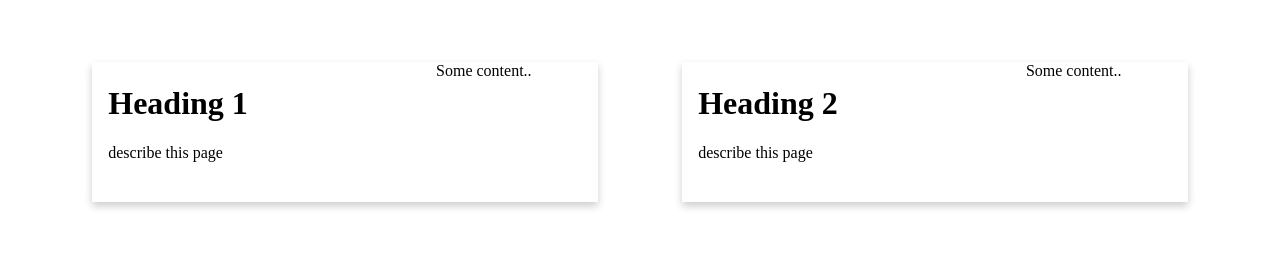
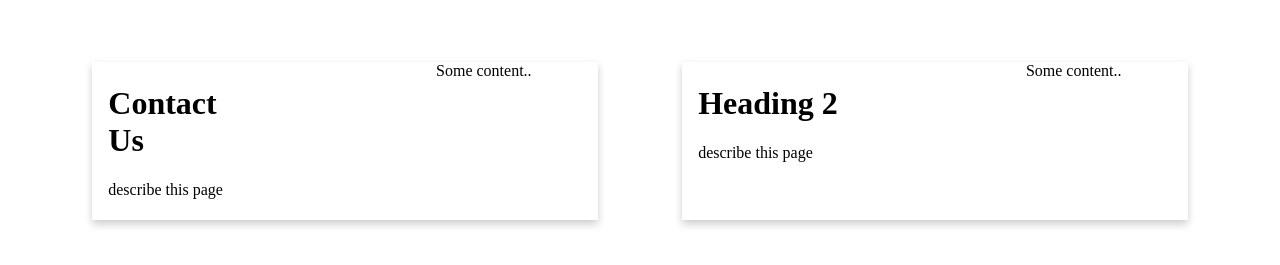
Before and after one commit to sebframpton/training, a plain HTML site: page contact.html in a window 1280 px wide. Shown: the part 499-764 px from the top of the page. Drawn offline with Linux system fonts and the light colour scheme.

Commit message:
feat added heading for contact and about page. Also made backlinks for those all those pages

```diff
--- a/contact.html
+++ b/contact.html
@@ -162,8 +162,8 @@
         <a>Training</a>
         <div class="header-right">
             <a class="active" href="index.html">Home</a>
-            <a href="#about">About</a>
-            <a href="#contact">Contact</a>
+            <a href="about.html">About</a>
+            <a href="contact.html">Contact</a>
             <a class="btn" type="submit" href="account.html">Create a account</a>
             <a class="button" type="submit" href="login.html">Log In</a>
         </div>
@@ -176,7 +176,7 @@
     <div class=" flex-container">
         <div class="heading-card1">
             <div class="container">
-                <h1>Heading 1</h1>
+                <h1>Contact Us</h1>
                 <p>describe this page</p>
                 <p>Some content..</p>
             </div>
```
Also changed, not shown: about.html (+3 -3 lines), account.html (+2 -2 lines), login.html (+2 -2 lines), registration.html (+2 -2 lines).
